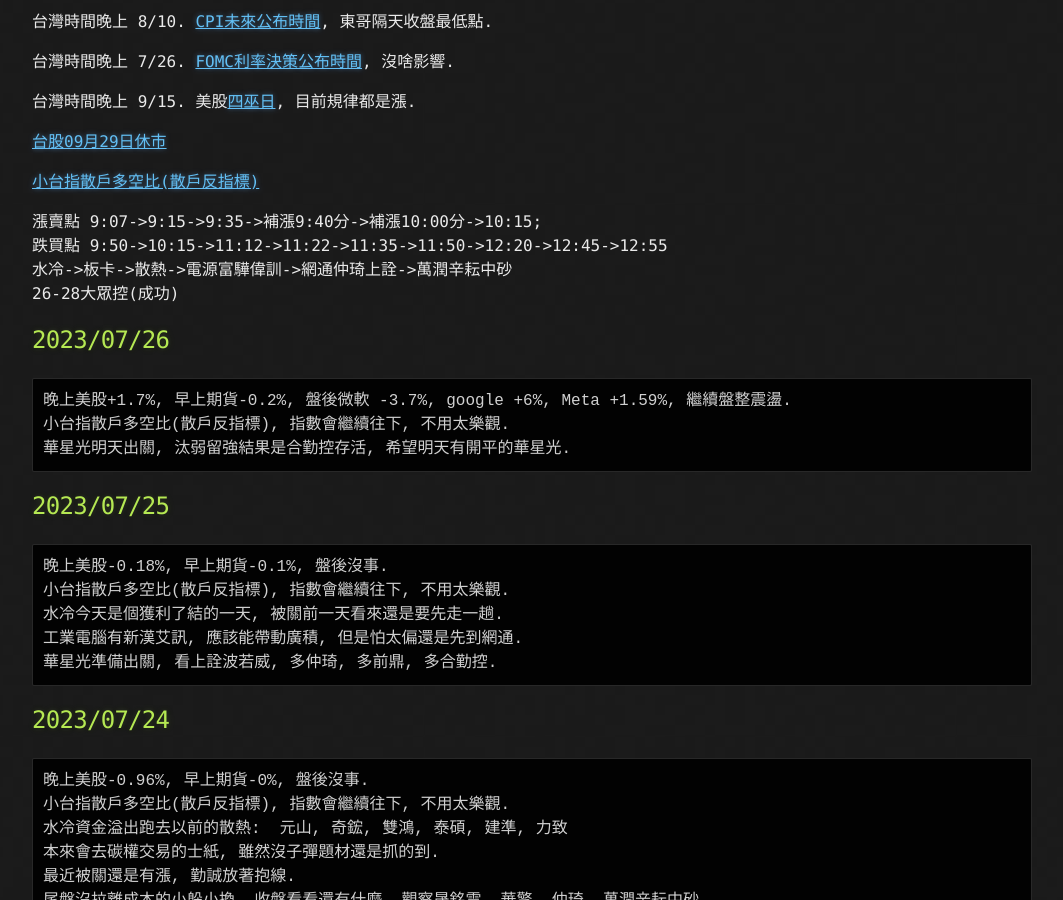
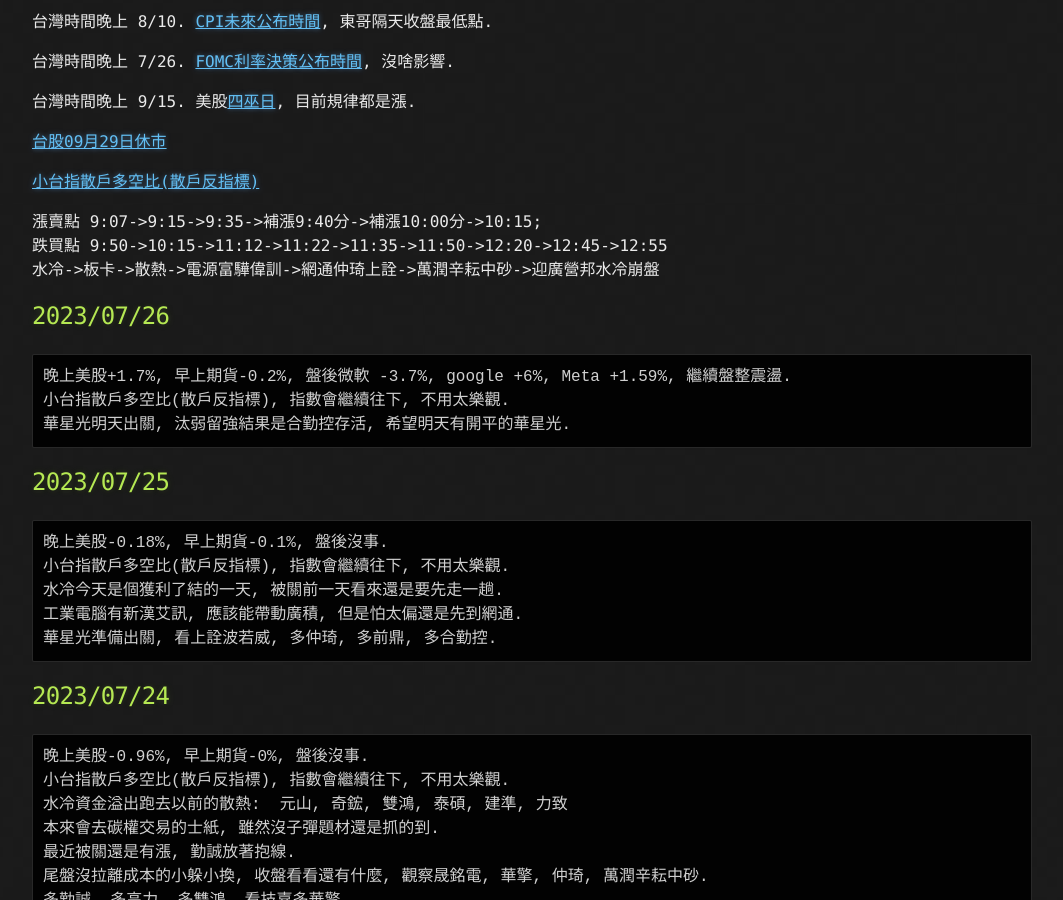
Before and after one commit to lepg5487/Stock_God, a Jekyll site: the page built from index.md, in a window 1280 px wide and 900 px high, scrolled down 328 px. Shown: the whole window, without its empty margins (108-1171 px from the left). Built offline with Jekyll 4.4.1, drawn with Linux system fonts in a browser that asks for light colours; our own code applies the rules of GitHub Pages for plain Markdown files.

Commit message:
Update index.md

````diff
--- a/index.md
+++ b/index.md
@@ -18,8 +18,7 @@
 
 漲賣點 9:07->9:15->9:35->補漲9:40分->補漲10:00分->10:15;
 跌買點 9:50->10:15->11:12->11:22->11:35->11:50->12:20->12:45->12:55
-水冷->板卡->散熱->電源富驊偉訓->網通仲琦上詮->萬潤辛耘中砂
-26-28大眾控(成功)
+水冷->板卡->散熱->電源富驊偉訓->網通仲琦上詮->萬潤辛耘中砂->迎廣營邦水冷崩盤
 
 ## 2023/07/26
 ```
````
